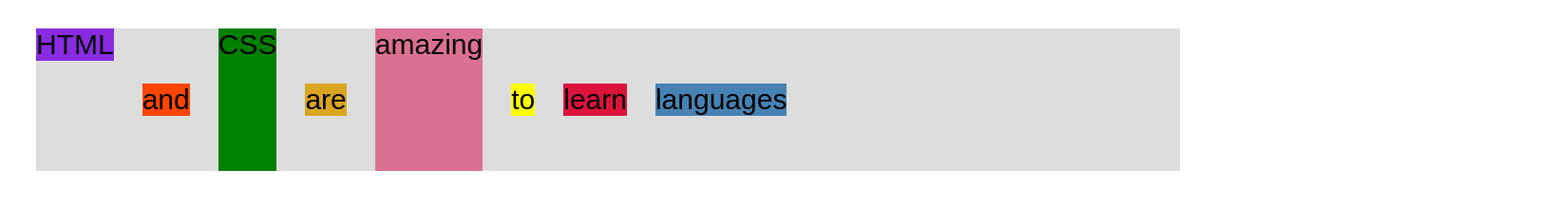
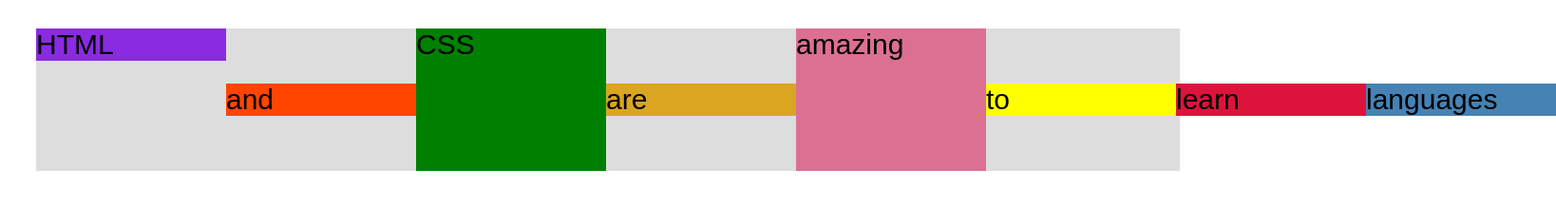
Before and after one commit to Marianaa93/responsive-html-css, a plain HTML site: page 04-CSS-Layouts/flexbox.html in a window 1280 px wide. Shown: the whole page at 95% size, 1638 px wide, since content can reach past the window. Drawn offline with Linux system fonts and the light colour scheme.

Commit message:
add pasta de flexbox

```diff
--- a/04-CSS-Layouts/flexbox.html
+++ b/04-CSS-Layouts/flexbox.html
@@ -43,9 +43,17 @@
         display: flex;
         align-items: center;
         justify-content: flex-start;
-        gap: 30px;
       }
+      .el {
+        /* DEFAULTS */
+        /* flex-grow: 0;
+        flex-shrink: 1;
+        flex-basis: auto; */
 
+        /* flex-basis: 200px; */
+        /* flex-shrink: 0; */
+        flex: 0 0 200px;
+      }
       .el--1 {
         align-self: flex-start;
       }
```
